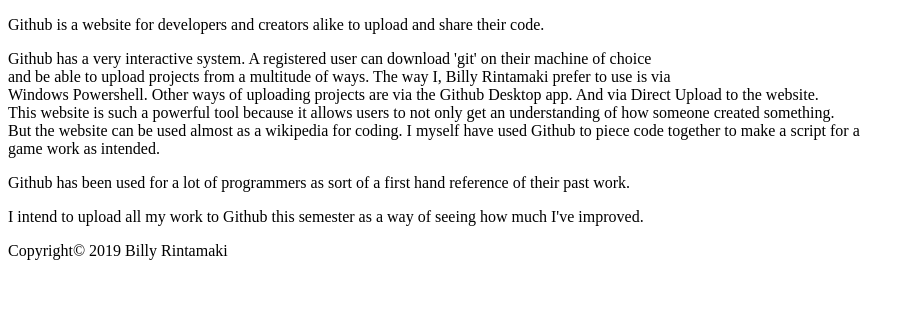
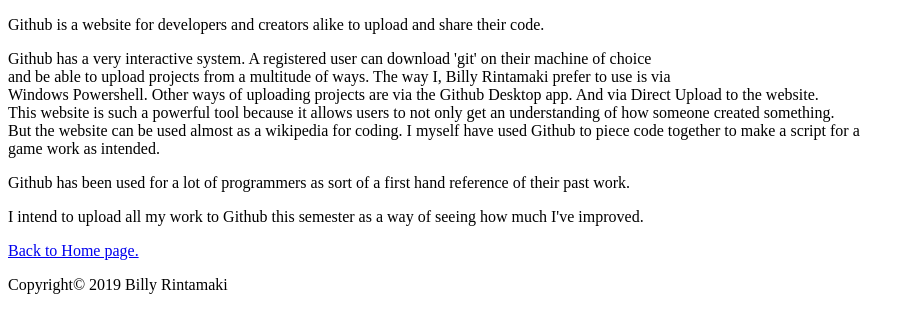
Before and after one commit to VexA3/websiteCoding, a plain HTML site: page lp01/reviews/review.html in a window 1280 px wide. Shown: the part 152-484 px from the top of the page, without its empty margins (0-914 px from the left). Drawn offline with Linux system fonts and the light colour scheme.

Commit message:
Fixed end of internet ;)

```diff
--- a/lp01/reviews/review.html
+++ b/lp01/reviews/review.html
@@ -34,6 +34,10 @@
 
         <p>I intend to upload all my work to Github this semester as a way of seeing how much I've improved.</p>
 
+        <!--User is in lp01/reviews/review.html
+        User to return back to home page, the user needs to be sent back 2 folders.-->
+        <p><a href="../../index.html">Back to Home page.</a></p>
+
         <!--Copyrights-->
         Copyright© 2019 Billy Rintamaki
     </body>
```
